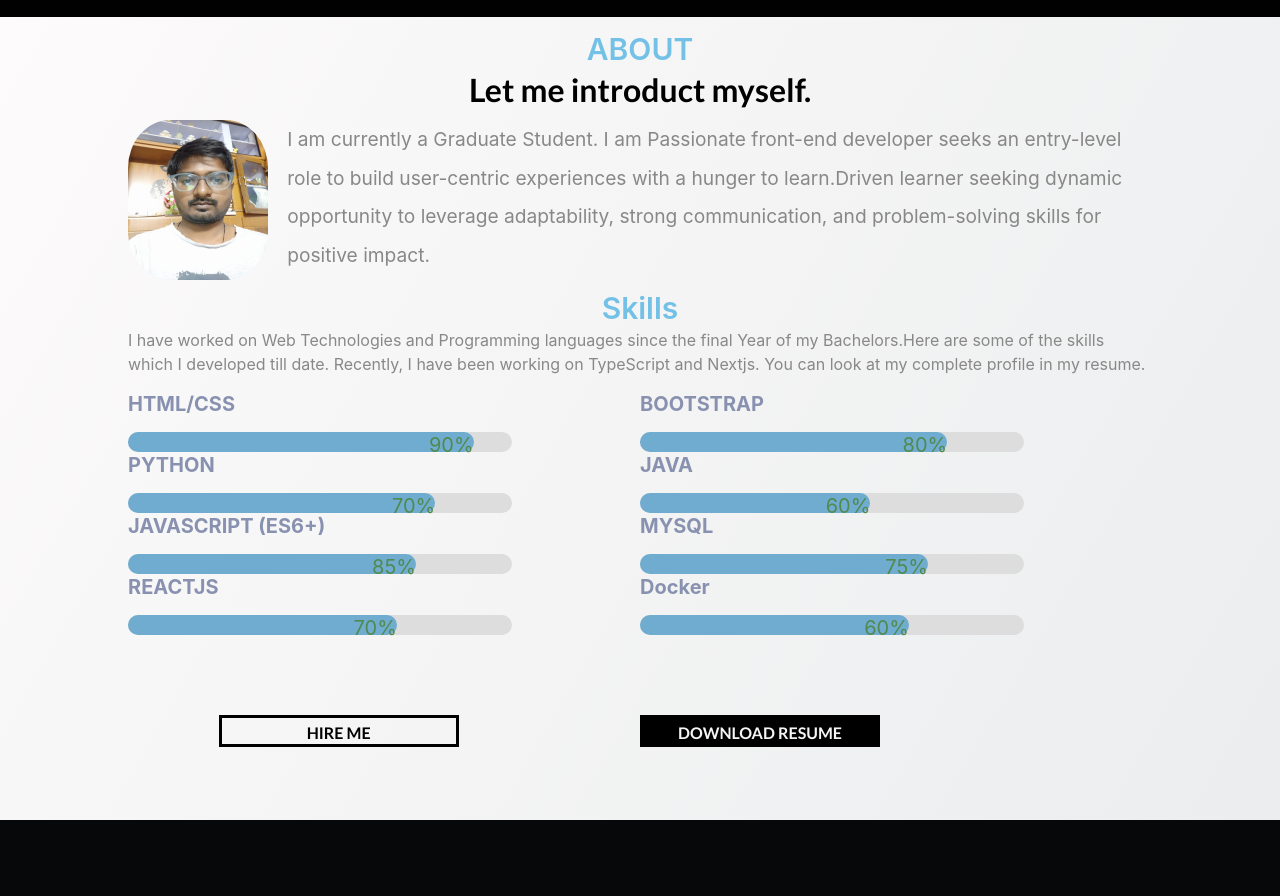
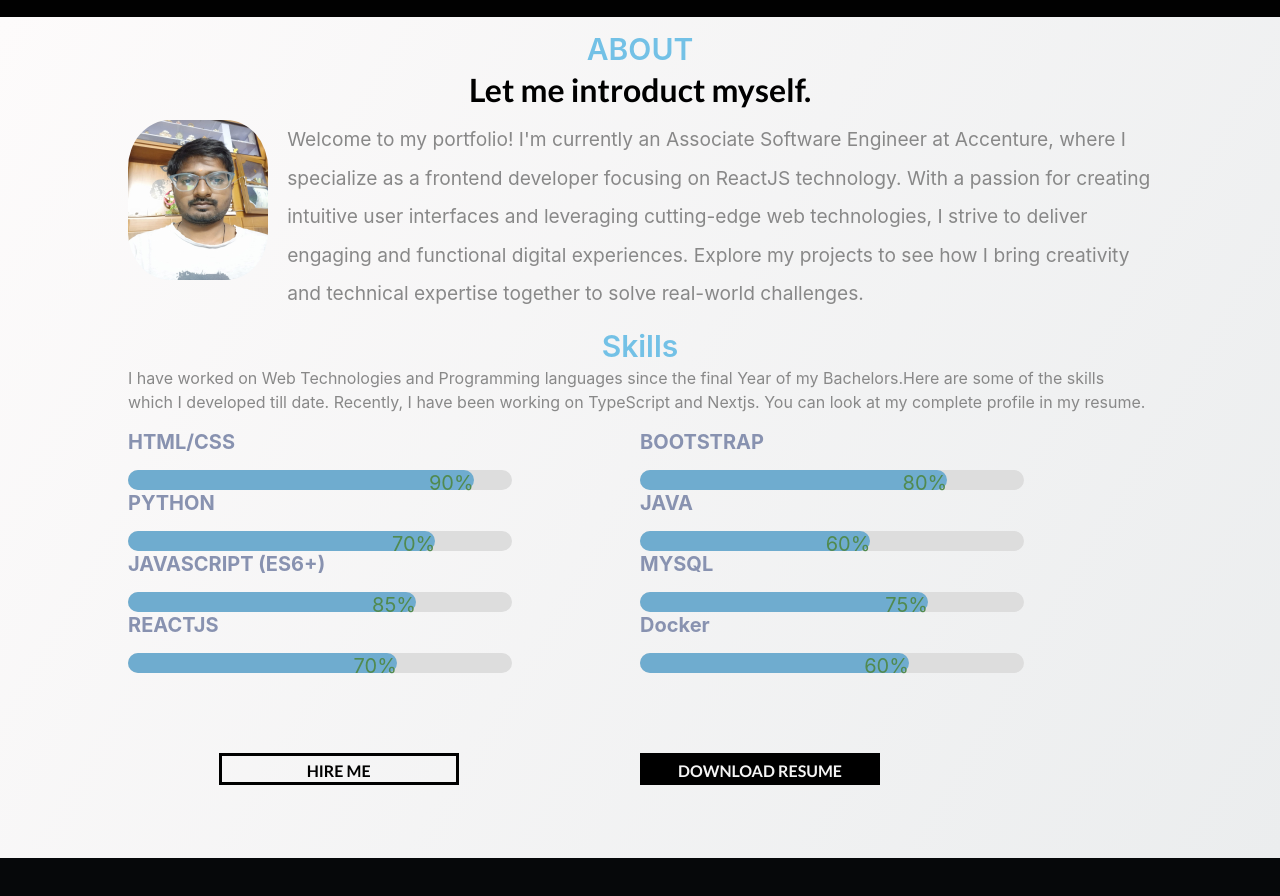
Before and after one commit to jordanuday/PRODIGY_WD_04, a plain HTML site: page index.html in a window 1280 px wide. Shown: the part 1320-2216 px from the top of the page. Drawn offline with Linux system fonts and the light colour scheme; a web font is replaced by a local one.

Commit message:
Update index.html

```diff
--- a/index.html
+++ b/index.html
@@ -96,10 +96,9 @@
                 <div class="imageMine-intro">
                     <img src="images/uday.jpeg" alt="MyImage">
                     <p>
-                        I am currently a Graduate Student. I am Passionate front-end developer seeks an entry-level role to build user-centric
-                        experiences with a hunger to learn.Driven learner seeking dynamic opportunity to
-                        leverage adaptability, strong communication, and problem-solving skills for
-                        positive impact.
+                        Welcome to my portfolio! I'm currently an Associate Software Engineer at Accenture,
+                        where I specialize as a frontend developer focusing on ReactJS technology. With a passion for creating intuitive user interfaces and leveraging cutting-edge web technologies,
+                        I strive to deliver engaging and functional digital experiences. Explore my projects to see how I bring creativity and technical expertise together to solve real-world challenges.
 
                     </p>
                 </div>
```
